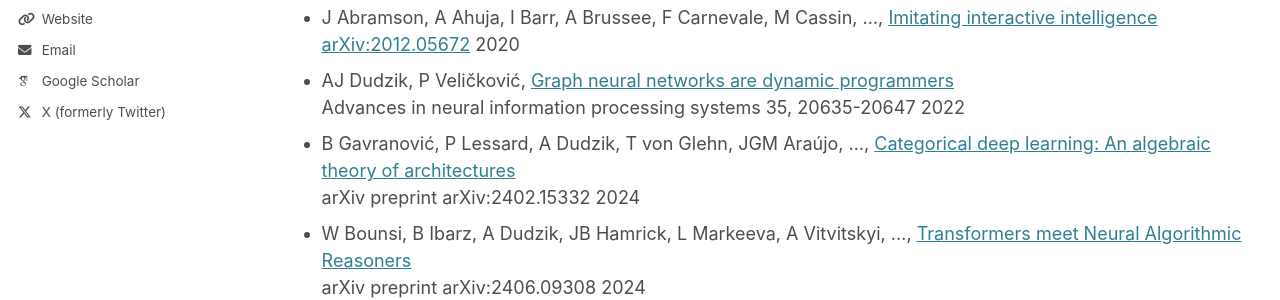
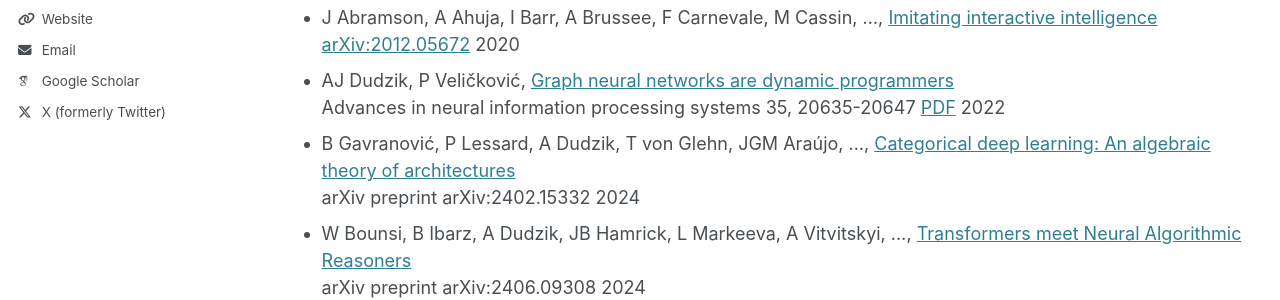
Before and after one commit to mdudzik/mdudzik.github.io, a Jekyll site: the page built from _pages/publications.md, in a window 1280 px wide and 900 px high. Shown: the part 414-714 px from the top of the window. Built offline with Jekyll 4.4.1, drawn with Linux system fonts in a browser that asks for light colours; some web fonts are replaced.

Commit message:
fixing linked urls

```diff
--- a/_pages/publications.md
+++ b/_pages/publications.md
@@ -40,8 +40,8 @@ Nature 575 (7782), 350-354
 - O Vinyals, I Babuschkin, J Chung, M Mathieu, M Jaderberg, ..., [Alphastar: Mastering the real-time strategy game starcraft II](https://deepmind.google/discover/blog/alphastar-mastering-the-real-time-strategy-game-starcraft-ii/) DeepMind blog 2, 20 2019
 - J Abramson, A Ahuja, I Barr, A Brussee, F Carnevale, M Cassin, ..., [Imitating interactive intelligence](x) [arXiv:2012.05672](https://arxiv.org/abs/2012.05672)
  	2020
-- AJ Dudzik, P Veličković, [Graph neural networks are dynamic programmers]()\
-Advances in neural information processing systems 35, 20635-20647
+- AJ Dudzik, P Veličković, [Graph neural networks are dynamic programmers](https://scholar.google.com/citations?view_op=view_citation&hl=en&user=DdFjaEEAAAAJ&citation_for_view=DdFjaEEAAAAJ:9yKSN-GCB0IC)\
+Advances in neural information processing systems 35, 20635-20647 [PDF](https://proceedings.neurips.cc/paper_files/paper/2022/file/8248b1ded388fcdbbd121bcdfea3068c-Paper-Conference.pdf)
 	2022
 - B Gavranović, P Lessard, A Dudzik, T von Glehn, JGM Araújo, ..., [Categorical deep learning: An algebraic theory of architectures]()\
 arXiv preprint arXiv:2402.15332
```
